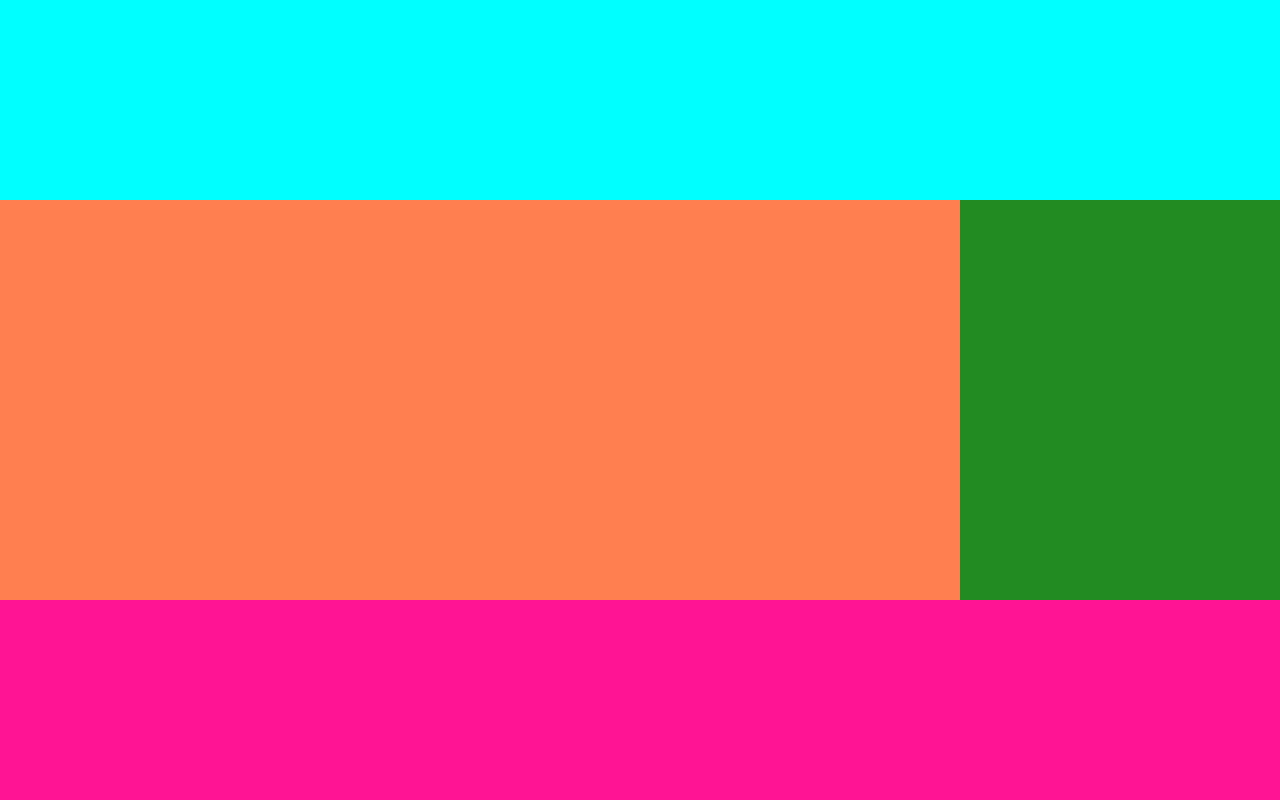
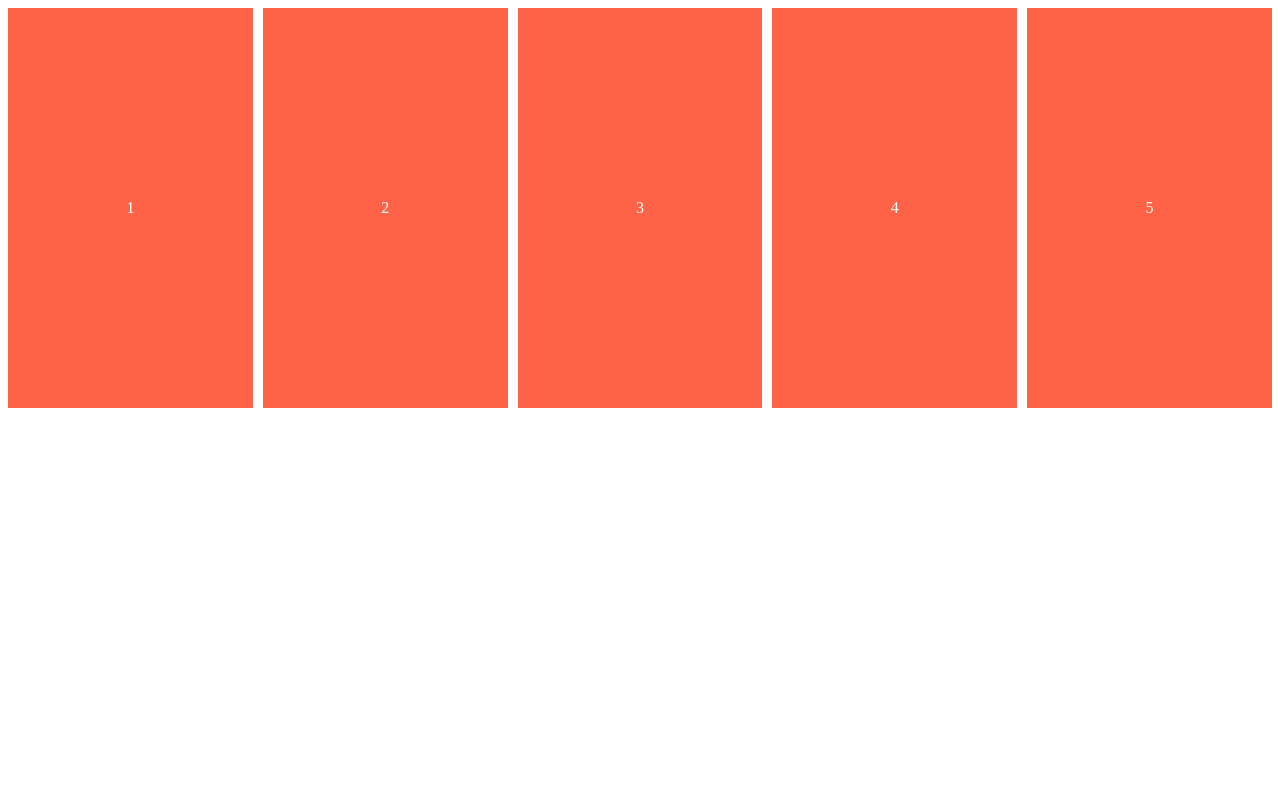
Before and after one commit to Real-Bird/learn-css-layout, a website built with Vite: page index.html in a window 1280 px wide. Built offline with nearby package versions, Linux system fonts and the light colour scheme.

Commit message:
feat: end 3 grid
23-10-09

```diff
--- a/index.html
+++ b/index.html
@@ -10,11 +10,14 @@
   </title>
 </head>
 
-<body class="father">
-  <header></header>
-  <section></section>
-  <aside></aside>
-  <footer></footer>
+<body>
+  <div class="father">
+    <div class="child">1</div>
+    <div class="child">2</div>
+    <div class="child">3</div>
+    <div class="child">4</div>
+    <div class="child">5</div>
+  </div>
 </body>
 
 </html>
--- a/style.css
+++ b/style.css
@@ -1,39 +1,14 @@
-body {
-  padding: 0;
-  margin: 0;
-  font-family: system-ui, -apple-system, BlinkMacSystemFont, "Segoe UI", Roboto,
-    Oxygen, Ubuntu, Cantarell, "Open Sans", "Helvetica Neue", sans-serif;
-  height: 100vh;
+.father {
   display: grid;
-  /* grid-template-columns: 1fr 1fr 1fr 1fr;
-  grid-template-rows: 1fr 2fr 1fr;
-
-  grid-template-areas:
-    "header header header header"
-    "content content content menu"
-    "footer footer footer footer"; */
-  grid-template:
-    "header header header header" 1fr
-    "content content content menu" 2fr
-    "footer footer footer footer" 1fr / 1fr 1fr 1fr 1fr;
+  min-height: 50vh;
+  gap: 10px;
+  grid-template-columns: repeat(auto-fit, minmax(200px, 1fr));
 }
 
-header {
-  background-color: aqua;
-  grid-area: header;
+.child {
+  background-color: tomato;
+  color: white;
+  display: flex;
+  justify-content: center;
+  align-items: center;
 }
-
-section {
-  background-color: coral;
-  grid-area: content;
-}
-
-aside {
-  background-color: forestgreen;
-  grid-area: menu;
-}
-
-footer {
-  background-color: deeppink;
-  grid-area: footer;
-}
```
Also changed, not shown: Notes/2.grid.md (+79 -0 lines).
